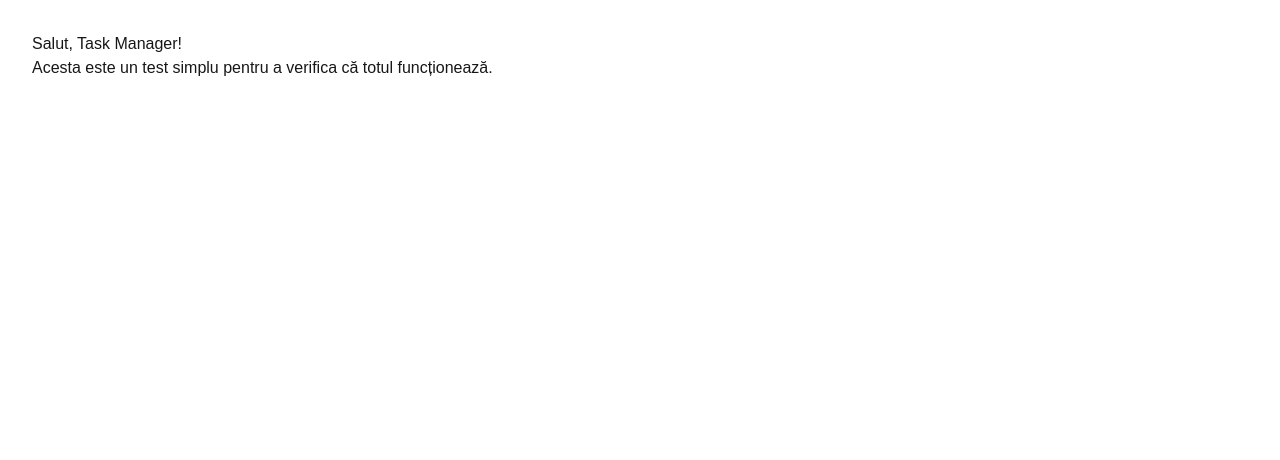
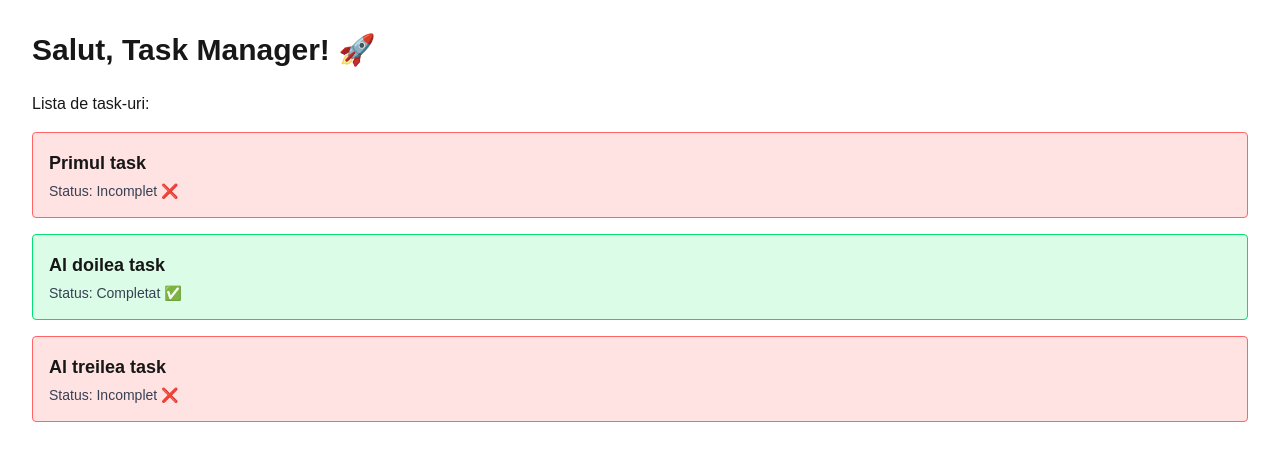
Before and after one commit to SirbuVlad24/Platforma-pentru-gestionarea-task-urilor, a Next.js app: page / in a window 1280 px wide. Shown: the top 460 px of the page. Built offline with nearby package versions, Linux system fonts and the light colour scheme.

Commit message:
Testare card simplu

```diff
--- a/src/app/page.tsx
+++ b/src/app/page.tsx
@@ -1,10 +1,14 @@
-import Image from "next/image";
+import TaskCard from '../components/TaskCard';
 
 export default function HomePage() {
   return (
-    <main style={{ padding: '2rem' }}>
-      <h1>Salut, Task Manager!</h1>
-      <p>Acesta este un test simplu pentru a verifica că totul funcționează.</p>
+    <main className="p-8">
+      <h1 className="text-3xl font-bold mb-6">Salut, Task Manager! 🚀</h1>
+      <p className="mb-4">Lista de task-uri:</p>
+
+      <TaskCard title="Primul task" completed={false} />
+      <TaskCard title="Al doilea task" completed={true} />
+      <TaskCard title="Al treilea task" />
     </main>
   );
 }
--- /dev/null
+++ b/src/components/TaskCard.tsx
@@ -0,0 +1,19 @@
+interface TaskCardProps {
+  title: string;
+  completed?: boolean;
+}
+
+export default function TaskCard({ title, completed = false }: TaskCardProps) {
+  return (
+    <div
+      className={`p-4 mb-4 rounded border transition-colors ${
+        completed ? 'bg-green-100 border-green-400' : 'bg-red-100 border-red-400'
+      }`}
+    >
+      <h3 className="text-lg font-semibold mb-1">{title}</h3>
+      <p className="text-gray-700 text-sm">
+        Status: {completed ? 'Completat ✅' : 'Incomplet ❌'}
+      </p>
+    </div>
+  );
+}
```
